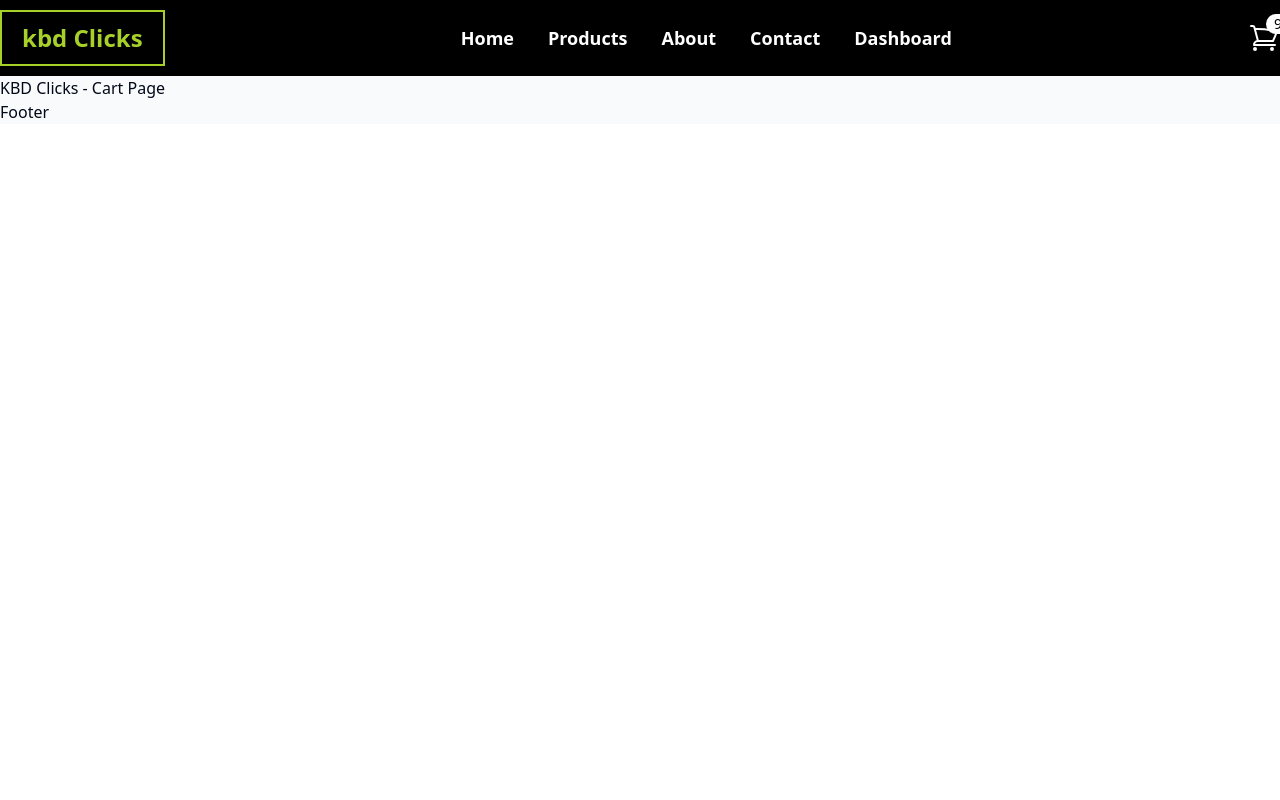
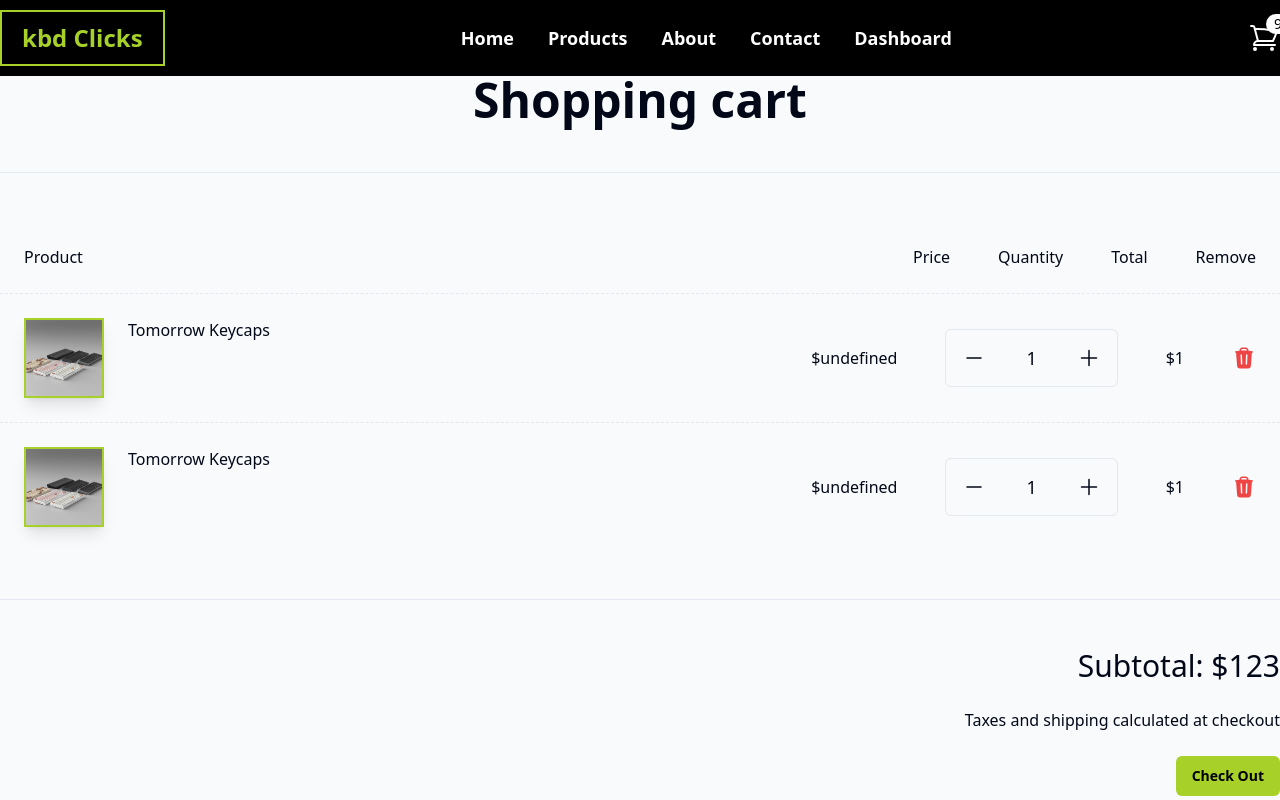
Before and after one commit to mdmmalamin/kbd-clicks-client, a React (Vite) app: page /cart in a window 1280 px wide. Shown: the top 800 px of the page. Built offline with nearby package versions, Linux system fonts and the light colour scheme.

Commit message:
Cart page section done

```diff
--- /dev/null
+++ b/src/assets/icons/ITrash.tsx
@@ -0,0 +1,18 @@
+const ITrash = () => {
+  return (
+    <svg
+      xmlns="http://www.w3.org/2000/svg"
+      viewBox="0 0 24 24"
+      fill="currentColor"
+      className="size-6 text-red-500"
+    >
+      <path
+        fillRule="evenodd"
+        d="M16.5 4.478v.227a48.816 48.816 0 0 1 3.878.512.75.75 0 1 1-.256 1.478l-.209-.035-1.005 13.07a3 3 0 0 1-2.991 2.77H8.084a3 3 0 0 1-2.991-2.77L4.087 6.66l-.209.035a.75.75 0 0 1-.256-1.478A48.567 48.567 0 0 1 7.5 4.705v-.227c0-1.564 1.213-2.9 2.816-2.951a52.662 52.662 0 0 1 3.369 0c1.603.051 2.815 1.387 2.815 2.951Zm-6.136-1.452a51.196 51.196 0 0 1 3.273 0C14.39 3.05 15 3.684 15 4.478v.113a49.488 49.488 0 0 0-6 0v-.113c0-.794.609-1.428 1.364-1.452Zm-.355 5.945a.75.75 0 1 0-1.5.058l.347 9a.75.75 0 1 0 1.499-.058l-.346-9Zm5.48.058a.75.75 0 1 0-1.498-.058l-.347 9a.75.75 0 0 0 1.5.058l.345-9Z"
+        clipRule="evenodd"
+      />
+    </svg>
+  );
+};
+
+export default ITrash;
--- /dev/null
+++ b/src/components/cart/CartCard.tsx
@@ -0,0 +1,44 @@
+import keyboard from "../../assets/images/hero/kbd-6.png";
+import Counter from "../ui/Counter";
+import ITrash from "../../assets/icons/ITrash";
+
+type TCartProps = {
+  id?: string;
+  img?: string;
+  title?: string;
+  quantity?: number;
+  price?: number;
+};
+
+const CartCard = ({ img, title, price }: TCartProps) => {
+  const total = 1;
+  return (
+    <div className="flex justify-between items-center p-6">
+      <div className="flex-auto">
+        <div className="flex items-start gap-6">
+          <img
+            className="size-20 border-2 border-kbd-accent shadow-lg"
+            src={img || keyboard}
+            alt=""
+          />
+
+          {title || "Tomorrow Keycaps"}
+        </div>
+      </div>
+
+      <div className="flex-initial flex items-center gap-12">
+        <div>{`$${price}` || "$124.54"}</div>
+
+        <Counter />
+
+        <div>{`$${total}` || "$124.54"}</div>
+
+        <button>
+          <ITrash />
+        </button>
+      </div>
+    </div>
+  );
+};
+
+export default CartCard;
--- /dev/null
+++ b/src/components/cart/CartCardHeader.tsx
@@ -0,0 +1,19 @@
+const CartCardHeader = () => {
+  return (
+    <div className="flex justify-between items-center p-6">
+      <div className="flex-auto">Product</div>
+
+      <div className="flex-initial flex items-center gap-12">
+        <div>Price</div>
+
+        <div>Quantity</div>
+
+        <div>Total</div>
+
+        <div>Remove</div>
+      </div>
+    </div>
+  );
+};
+
+export default CartCardHeader;
--- /dev/null
+++ b/src/components/cart/CartContainer.tsx
@@ -0,0 +1,30 @@
+import Container from "../ui/Container";
+import HeadLine from "../ui/HeadLine";
+import CartCard from "./CartCard";
+import CartCardHeader from "./CartCardHeader";
+import CartSubTotal from "./CartSubTotal";
+
+const CartContainer = () => {
+  return (
+    <Container className="space-y-12">
+      <HeadLine>Shopping cart</HeadLine>
+
+      <hr />
+
+      <section className="divide-y divide-dashed">
+        <CartCardHeader />
+
+        <CartCard />
+        <CartCard />
+      </section>
+
+      <hr />
+
+      <section>
+        <CartSubTotal subTotal={123} />
+      </section>
+    </Container>
+  );
+};
+
+export default CartContainer;
--- /dev/null
+++ b/src/components/cart/CartSubTotal.tsx
@@ -0,0 +1,15 @@
+import { Link } from "react-router-dom";
+import Btn from "../ui/Btn";
+
+const CartSubTotal = ({ subTotal }: { subTotal: number }) => {
+  return (
+    <div className="flex flex-col items-end gap-6">
+      <h4 className="text-3xl">Subtotal: ${subTotal || 102.55}</h4>
+      <p>Taxes and shipping calculated at checkout</p>
+      <Link to="/check-out"><Btn>Check Out</Btn></Link>
+      <span className="text-red-700"><Link to='/products'>Continue shopping</Link></span>
+    </div>
+  );
+};
+
+export default CartSubTotal;
--- a/src/components/productDetailsPage/ProductDetails.tsx
+++ b/src/components/productDetailsPage/ProductDetails.tsx
@@ -1,9 +1,7 @@
-import { useState } from "react";
 import keyboard from "../../assets/images/hero/kbd-6.png";
-import IPlus from "../../assets/icons/IPlus";
-import IMinus from "../../assets/icons/IMinus";
-import { Button } from "../ui/button";
 import IFiveStar from "../../assets/icons/IFiveStar";
+import ButtonCart from "../ui/ButtonCart";
+import Counter from "../ui/Counter";
 
 type TProductDetailsProps = {
   id?: string;
@@ -20,7 +18,6 @@ type TProductDetailsProps = {
 };
 
 const ProductDetails = ({
-  id,
   img,
   title,
   brand,
@@ -28,13 +25,9 @@ const ProductDetails = ({
   unit,
   price,
   rating,
-  stock,
-  status,
+
   description,
 }: TProductDetailsProps) => {
-  const [count, setCount] = useState(1);
-  const result = count > 0 && count - 1;
-
   return (
     <section className="flex justify-between items-start my-12">
       <div className="flex-1">
@@ -58,27 +51,9 @@ const ProductDetails = ({
           </div>
 
           <div className="flex gap-6">
-            <div className="w-fit flex items-center gap-6 text-lg border rounded-md">
-              <button className="p-4 flex-1" onClick={() => setCount(result)}>
-                <IMinus />
-              </button>
-              <p className="flex-auto">{count || "1"}</p>
-              <button
-                className="p-4 flex-1"
-                onClick={() => setCount((prev) => prev + 1)}
-              >
-                <IPlus />
-              </button>
-            </div>
+            <Counter />
 
-            <div className="flex-auto">
-              <Button
-                disabled={quantity === 0}
-                className="w-full h-full bg-kbd-primary hover:bg-kbd-accent text-white hover:text-kbd-primary font-semibold transition duration-300"
-              >
-                {quantity === 0 ? "Stock Out" : "Add To Cart"}
-              </Button>
-            </div>
+            <ButtonCart quantity={quantity!} />
           </div>
 
           <div>
--- /dev/null
+++ b/src/components/ui/Btn.tsx
@@ -0,0 +1,23 @@
+import { ReactNode } from "react";
+import { Button } from "./button";
+
+const Btn = ({
+  children,
+  onClick,
+}: {
+  children: ReactNode;
+  onClick?: (event: React.MouseEvent<HTMLButtonElement, MouseEvent>) => void;
+}) => {
+  return (
+    <div className="flex-auto">
+      <Button
+        onClick={onClick}
+        className="bg-kbd-accent hover:bg-rose-800 text-kbd-primary hover:text-white font-semibold transition duration-300"
+      >
+        {children}
+      </Button>
+    </div>
+  );
+};
+
+export default Btn;
--- /dev/null
+++ b/src/components/ui/ButtonCart.tsx
@@ -0,0 +1,16 @@
+import { Button } from "./button";
+
+const ButtonCart = ({ quantity }: { quantity: number }) => {
+  return (
+    <div className="flex-auto">
+      <Button
+        disabled={quantity === 0}
+        className="w-full h-full bg-kbd-primary hover:bg-kbd-accent text-white hover:text-kbd-primary font-semibold transition duration-300"
+      >
+        {quantity === 0 ? "Stock Out" : "Add To Cart"}
+      </Button>
+    </div>
+  );
+};
+
+export default ButtonCart;
--- /dev/null
+++ b/src/components/ui/Counter.tsx
@@ -0,0 +1,24 @@
+import { useState } from "react";
+import IMinus from "../../assets/icons/IMinus";
+import IPlus from "../../assets/icons/IPlus";
+
+const Counter = () => {
+  const [count, setCount] = useState(1);
+  const result = count > 0 && count - 1;
+  return (
+    <div className="w-fit flex items-center gap-6 text-lg border rounded-md">
+      <button className="p-4 flex-1" onClick={() => setCount(result)}>
+        <IMinus />
+      </button>
+      <p className="flex-auto">{count || "1"}</p>
+      <button
+        className="p-4 flex-1"
+        onClick={() => setCount((prev) => prev + 1)}
+      >
+        <IPlus />
+      </button>
+    </div>
+  );
+};
+
+export default Counter;
--- a/src/pages/Cart.tsx
+++ b/src/pages/Cart.tsx
@@ -1,7 +1,14 @@
+import CartContainer from "../components/cart/CartContainer";
+import ServiceAdvertisementContainer from "../components/serviceAdvertisement/ServiceAdvertisementContainer";
+
 const Cart = () => {
   return (
-    <div>
-      <h1>KBD Clicks - Cart Page</h1>
+    <div className="space-y-12">
+      <CartContainer />
+
+      <div className="bg-slate-500/20 py-12">
+        <ServiceAdvertisementContainer />
+      </div>
     </div>
   );
 };
--- a/src/routes/routes.tsx
+++ b/src/routes/routes.tsx
@@ -35,7 +35,7 @@ const router = createBrowserRouter([
         element: <Cart />,
       },
       {
-        path: "checkout",
+        path: "check-out",
         element: <Checkout />,
       },
       {
```
